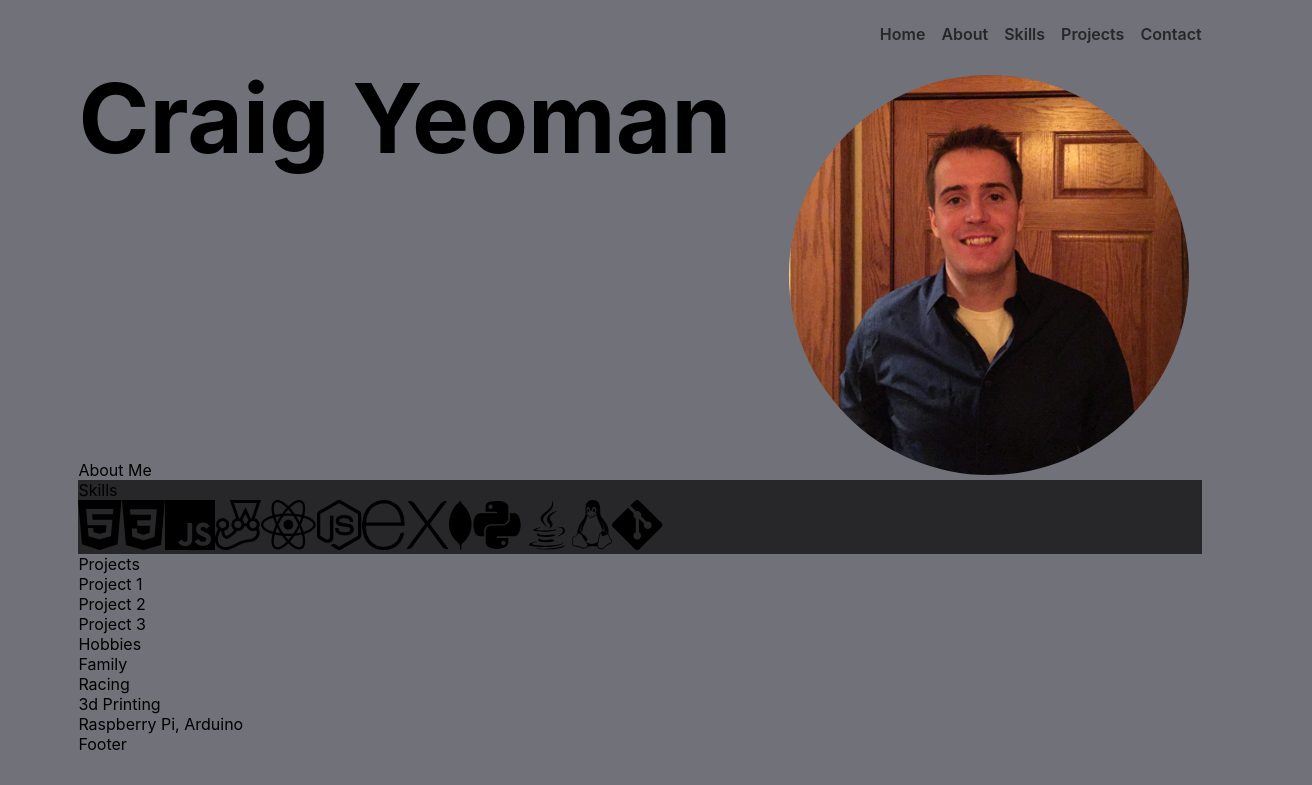
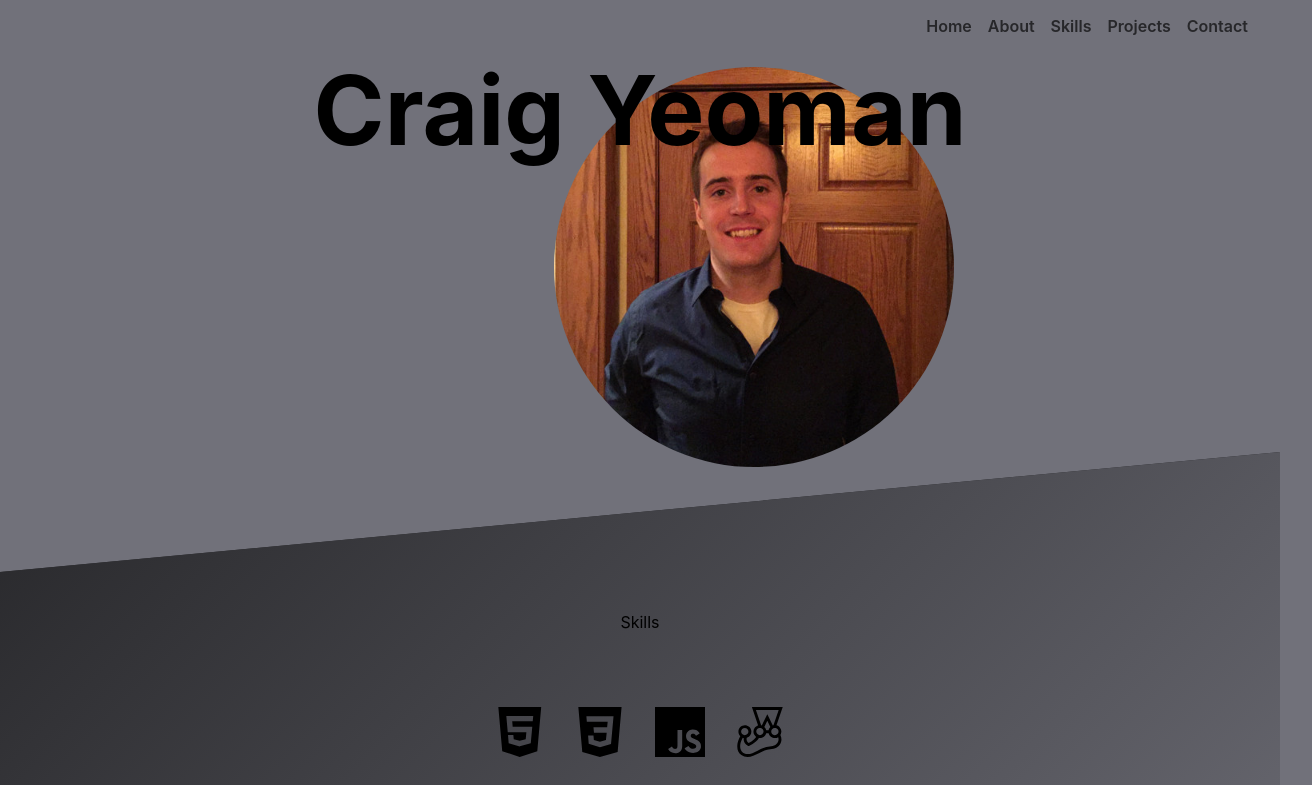
Before and after one commit to CraigYeoman/personal-website, a React (Create React App) app: page / in a window 1280 px wide. Shown: the top 785 px of the page, 1312 px wide, since content can reach past the window. Built offline with nearby package versions, Linux system fonts and the light colour scheme.

Commit message:
styling for skills component

```diff
--- a/src/App.css
+++ b/src/App.css
@@ -5,14 +5,19 @@
 }
 
 body {
-  padding-left: 5.5vw;
-  padding-right: 5.5vw;
   background-color: var(--main);
   font-family: -apple-system, BlinkMacSystemFont, 'Segoe UI', 'Roboto', 'Oxygen',
     'Ubuntu', 'Cantarell', 'Fira Sans', 'Droid Sans', 'Helvetica Neue',
     sans-serif;
   -webkit-font-smoothing: antialiased;
   -moz-osx-font-smoothing: grayscale;
+  margin: 0;
+}
+
+.App {
+  display: flex;
+  align-items: center;
+  flex-direction: column;
 }
 
 /* Header */
@@ -21,6 +26,8 @@ body {
   display: flex;
   justify-content: right;
   font-weight: 600;
+  width: 100vw;
+  padding-right: 5vw;
 }
 
 ul {
@@ -67,13 +74,48 @@ ul {
 
 .skills{
   background-color: var(--secondary);
+  background-image: linear-gradient(135deg ,var(--secondary),var(--main));
+  height: 100%;
+  display: flex;
+  flex-direction: column;
+  align-content: center;
+  clip-path: polygon(0 15vh,100% 0,100% 80%,0 100%);
+  width: 100vw;
+  padding: 10rem 0 10rem;
+}
+
+.skills--title {
+  text-align: center;
+}
+
+.skills--svg {
+  align-self: center;
+  display: grid;
+  margin-top: 60px;
+  grid-template-rows: repeat(4, 80px);
+  grid-template-columns: repeat(4, 80px);
 }
 
 .skills--svg img{
   height: 50px;
+  width: 50px;
   color: var(--main);
+  align-self: center;
+  justify-self: center;
 }
 
 svg path{
   fill: var(--main)
 }
+
+.hobbies {
+  background-color: var(--secondary);
+  background-image: linear-gradient(135deg ,var(--secondary),var(--main));
+  height: 100%;
+  display: flex;
+  flex-direction: column;
+  align-content: center;
+  clip-path: polygon(0 15vh,100% 0,100% 80%,0 100%);
+  width: 100vw;
+  padding: 10rem 0 10rem;
+}
--- a/src/App.js
+++ b/src/App.js
@@ -11,10 +11,11 @@ function App() {
   return (
     <div className="App">
       <Header />
+
       <Main />
-      <About />
       <Skills />
       <Projects />
+      <About />
       <Hobbies />
       <Footer />
     </div>
--- a/src/components/Hobbies.jsx
+++ b/src/components/Hobbies.jsx
@@ -1,8 +1,8 @@
 const Hobbies = () => {
     return (
-        <div>
+        <div className="hobbies">
             <div>
-                <div>Hobbies</div>
+                <div className="hobbies-title">Hobbies</div>
                 <div>Family</div>
                 <div>Racing</div>
                 <div>3d Printing</div>
--- a/src/components/Skills.jsx
+++ b/src/components/Skills.jsx
@@ -13,7 +13,8 @@ import react from './images/svg/icon_react.svg'
 
 const Skills = () => {
     return (
-        <div className="skills" id="skills">Skills
+        <div className="skills" id="skills">
+            <div className='skills--title'>Skills</div>
             <div className='skills--svg'>
                 <img src={html} alt='html' />
                 <img src={css} alt='css' />
```
